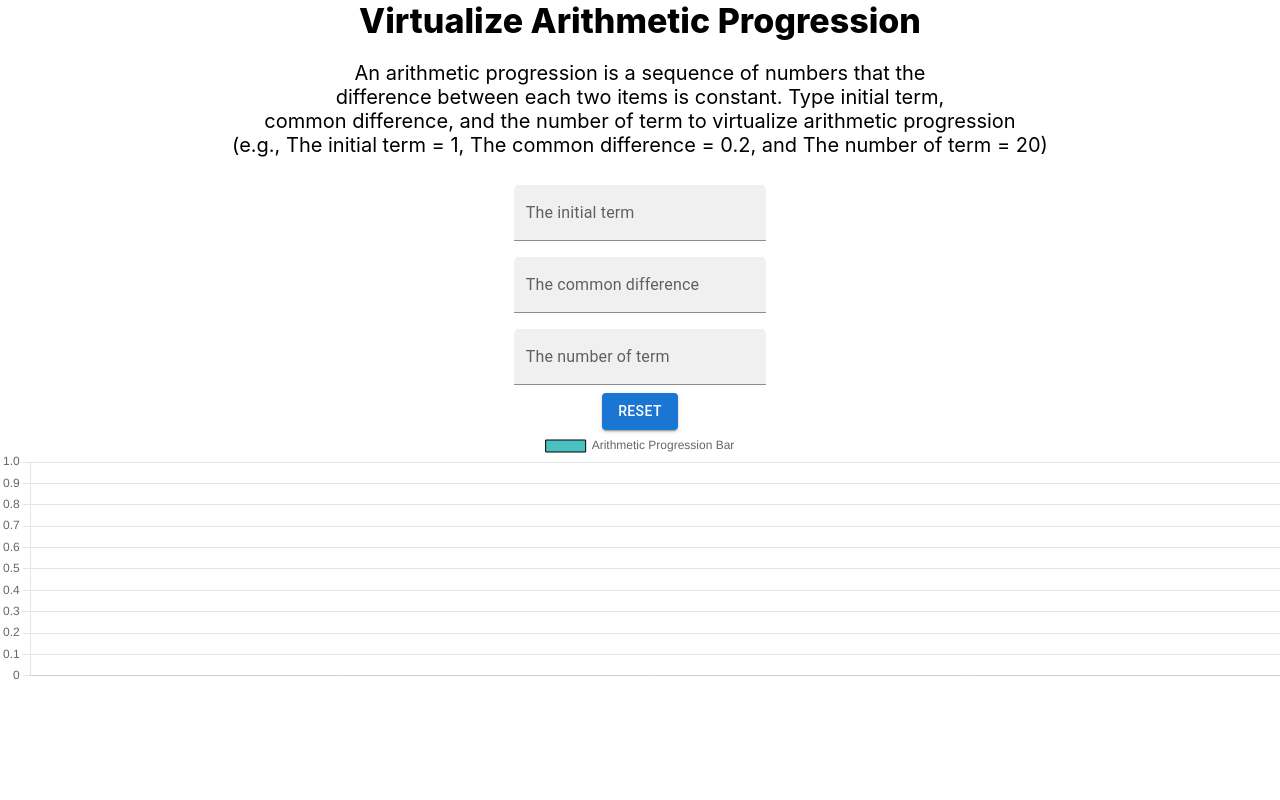
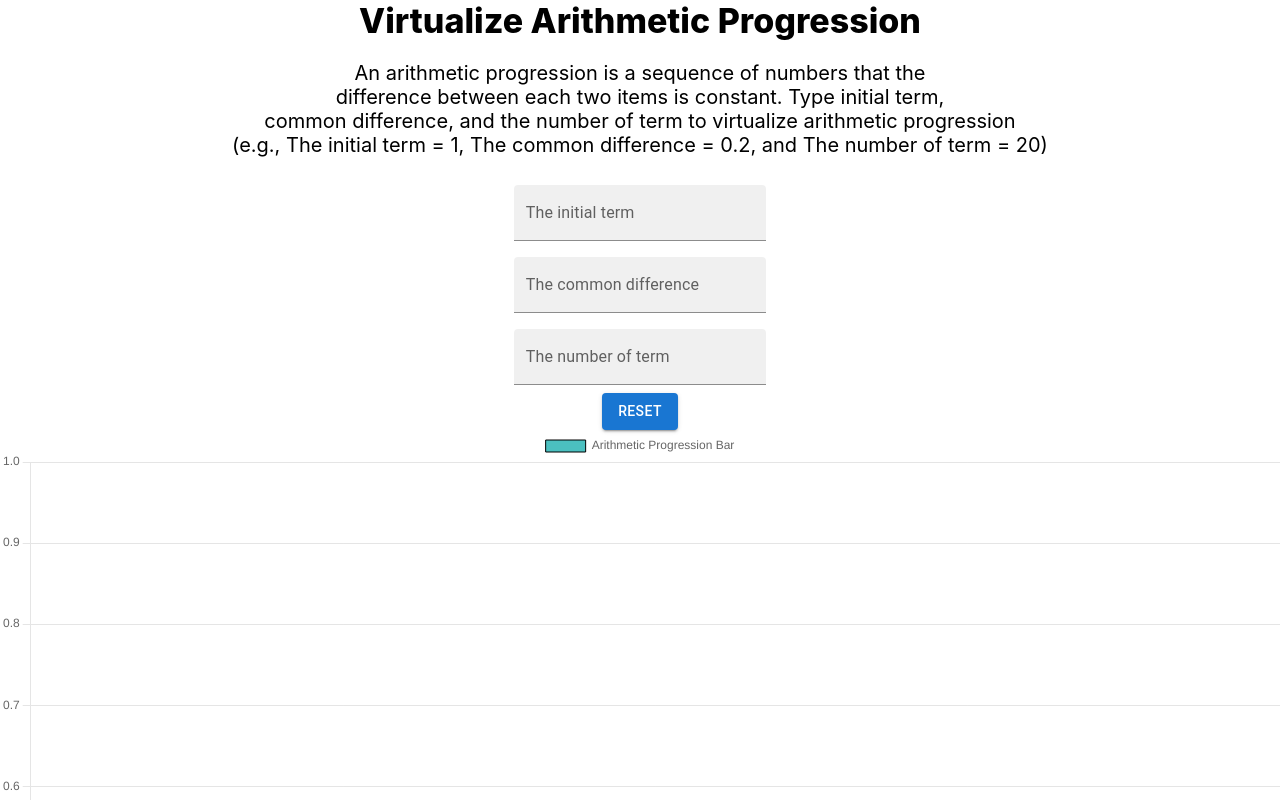
Before and after one commit to jr198868/portfolio_code_demo1, a React (Create React App) app: page / in a window 1280 px wide. Shown: the top 800 px of the page. Built offline with nearby package versions, Linux system fonts and the light colour scheme.

Commit message:
adjust barchart size

```diff
--- a/src/components/arithmetic/Arithmetic.jsx
+++ b/src/components/arithmetic/Arithmetic.jsx
@@ -95,8 +95,8 @@ export default function Arithmetic() {
         <div className = "barchart">
           <Bar
             data={state}
-            width={200}
-            height={40}
+            width={150}
+            height={100}
             options={{
               title:{
                 display:true,
```
